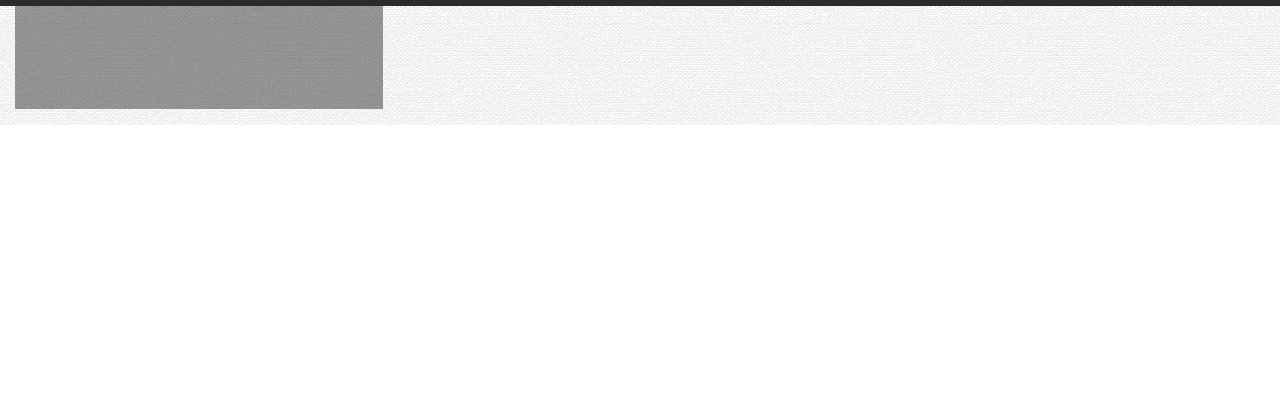
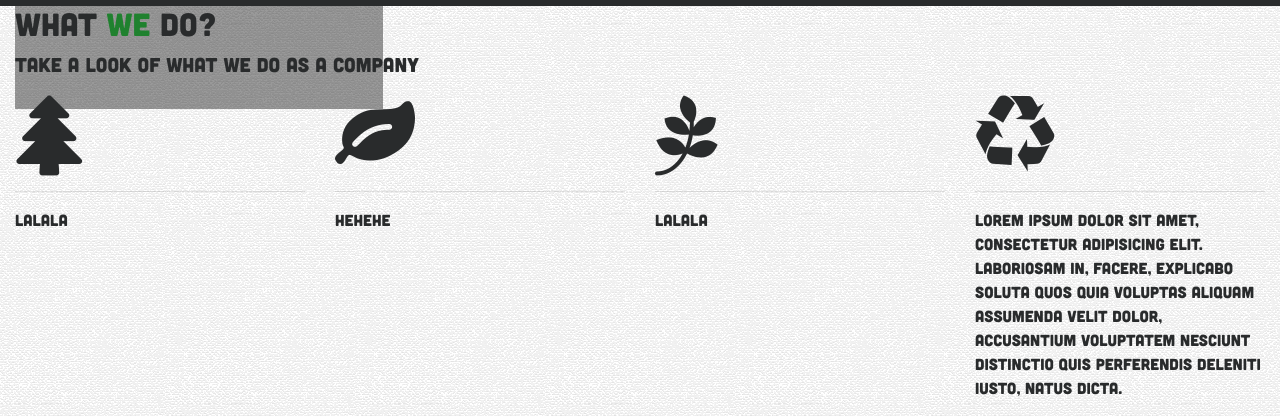
Before and after one commit to EricHorizon/OneTree, a plain HTML site: page index.html in a window 1280 px wide. Shown: the part 851-1267 px from the top of the page. Before the commit the page ends 976 px from the top, so only its background shows below. Drawn offline with Linux system fonts and the light colour scheme.

Commit message:
Added Feature page

```diff
--- a/index.html
+++ b/index.html
@@ -63,6 +63,37 @@
                 </div>
 
             </nav>
+            <section id="features">
+                <div class="section-features">
+                    <div class="container">
+                        <h2>What <span class="bold-green">we</span> do?</h2>
+                        <p class="lead under-heading">Take a look of what we do as a company</p>
+                    <div class="row">
+                        <div class="col-sm-3">
+                            <i class="fa fa-tree fa-5x"></i>
+                            <hr>
+                            <p>lalala</p>
+                        </div>
+                        <div class="col-sm-3">
+                            <i class="fa fa-leaf fa-5x"></i>
+                            <hr>
+                            <p>hehehe</p>
+                        </div>
+                        <div class="col-sm-3">
+                            <i class="fa fa-pagelines fa-5x"></i>
+                            <hr>
+                            <p>lalala</p>
+                        </div>
+                        <div class="col-sm-3">
+                            <i class="fa fa-recycle fa-5x"></i>
+                            <hr>
+                            <p>Lorem ipsum dolor sit amet, consectetur adipisicing elit. Laboriosam in, facere, explicabo soluta quos quia voluptas aliquam assumenda velit dolor, accusantium voluptatem nesciunt distinctio quis perferendis deleniti iusto, natus dicta.</p>
+                        </div>
+                    </div><!-- row -->
+                </div><!-- CONTAINER -->
+                </div><!-- SECTION-FEATURES -->
+
+            </section><!-- SECTION -->
 
 
             <script src="js/jquery-3.2.1.min.js"></script>
```
